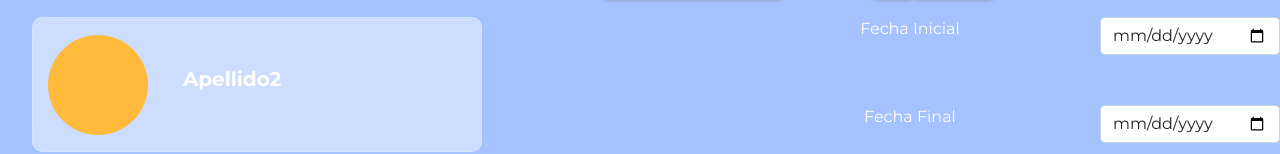
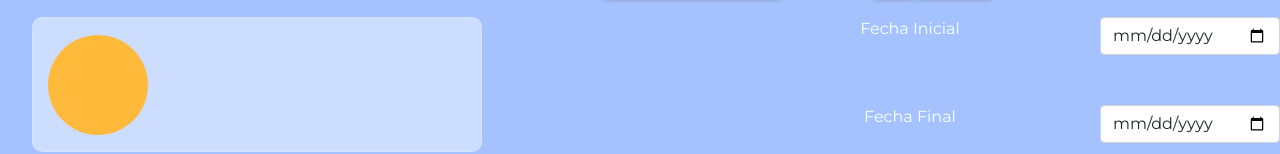
Before and after one commit to Eduardnol/Database-Front, a Vue app: page / in a window 1280 px wide. Shown: the part 159-313 px from the top of the page. Built offline with nearby package versions, Linux system fonts and the light colour scheme.

Commit message:
Fake surname is now out

```diff
--- a/src/components/all_users/Person.vue
+++ b/src/components/all_users/Person.vue
@@ -5,7 +5,7 @@
       <div class="basic">
         <p id="name">{{ nombre }}</p>
         <p id="surname">{{ apellido }}</p>
-        <p id="surname">Apellido2</p>
+        <p id="surname">{{ apellido2 }}</p>
       </div>
       <p id="email">{{ email }}</p>
       <p id="birthday">{{ birthday }}</p>
```
